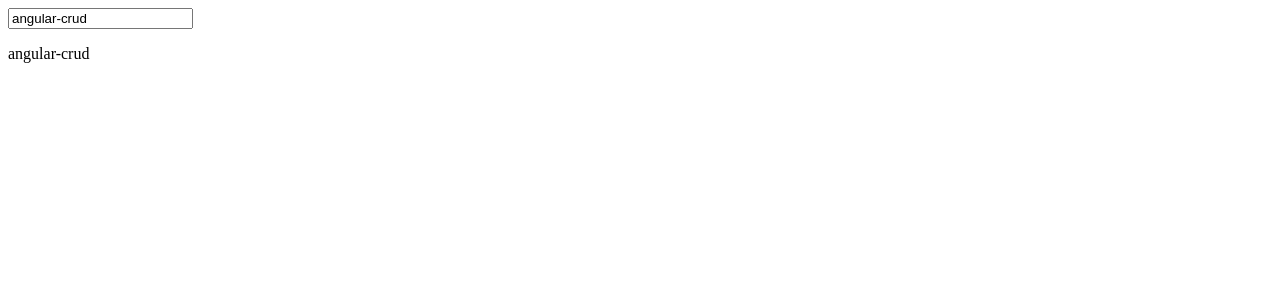
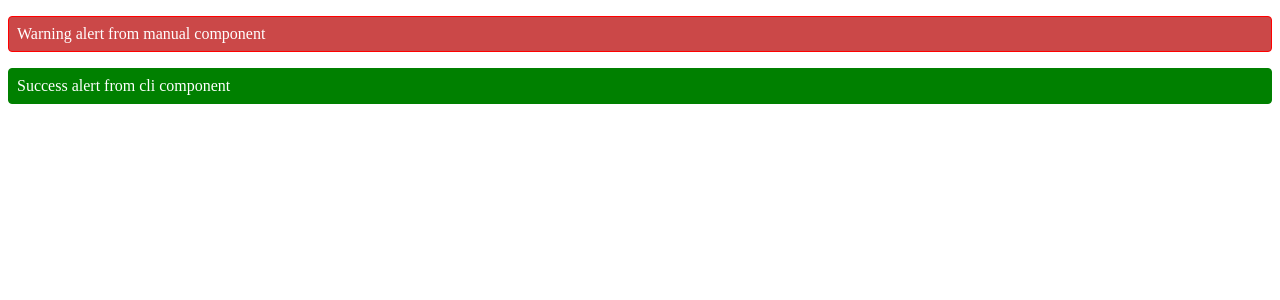
Before and after one commit to Naveenchandar/angular-crud, an Angular app in the folder angular-crud/: page / in a window 1280 px wide. Shown: the top 300 px of the page. Built offline with nearby package versions, Linux system fonts and the light colour scheme.

Commit message:
manual and cli component creation

```diff
--- a/angular-crud/src/app/app.component.html
+++ b/angular-crud/src/app/app.component.html
@@ -1,2 +1,4 @@
-<input type="text" [(ngModel)]="inputText">
-<p>{{inputText}}</p>
+<!-- <input type="text" [(ngModel)]="inputText">
+<p>{{inputText}}</p> -->
+<app-first></app-first>
+<app-second></app-second>
--- a/angular-crud/src/app/app.module.ts
+++ b/angular-crud/src/app/app.module.ts
@@ -4,10 +4,14 @@ import { BrowserModule } from '@angular/platform-browser';
 import { AppRoutingModule } from './app-routing.module';
 import { AppComponent } from './app.component';
 import { FormsModule } from '@angular/forms';
+import { FirstComponent } from './components/first/first-component';
+import { SecondComponent } from './components/second/second.component';
 
 @NgModule({
   declarations: [
-    AppComponent
+    AppComponent,
+    FirstComponent,
+    SecondComponent,
   ],
   imports: [
     BrowserModule,
--- /dev/null
+++ b/angular-crud/src/app/components/first/first-component.css
@@ -0,0 +1,7 @@
+p {
+    background-color: rgb(203, 72, 72);
+    border: 1px solid red;
+    border-radius: 4px;
+    padding: 0.5rem;
+    color: #fff;
+}
--- /dev/null
+++ b/angular-crud/src/app/components/first/first-component.html
@@ -0,0 +1 @@
+<p>Warning alert from manual component</p>
--- /dev/null
+++ b/angular-crud/src/app/components/first/first-component.ts
@@ -0,0 +1,11 @@
+import { Component } from "@angular/core";
+
+@Component({
+    selector: "app-first",
+    templateUrl: "./first-component.html",
+    styleUrls: ["./first-component.css"]
+})
+
+export class FirstComponent {
+    title="Manual component - first"
+}
--- /dev/null
+++ b/angular-crud/src/app/components/second/second.component.css
@@ -0,0 +1,7 @@
+p {
+    background-color: green;
+    border: 1px solid green;
+    border-radius: 4px;
+    padding: 0.5rem;
+    color: #fff;
+}
--- /dev/null
+++ b/angular-crud/src/app/components/second/second.component.html
@@ -0,0 +1 @@
+<p>Success alert from cli component</p>
--- a/angular-crud/src/app/first.component.html
+++ /dev/null
@@ -1 +0,0 @@
-<h1>First component</h1>
```
Also changed, not shown: angular-crud/src/app/components/second/second.component.ts (added, +10 -0 lines), angular-crud/src/app/first.component.ts (deleted, +0 -7 lines), 1 other file (tests, documents, lock files or other folders).
